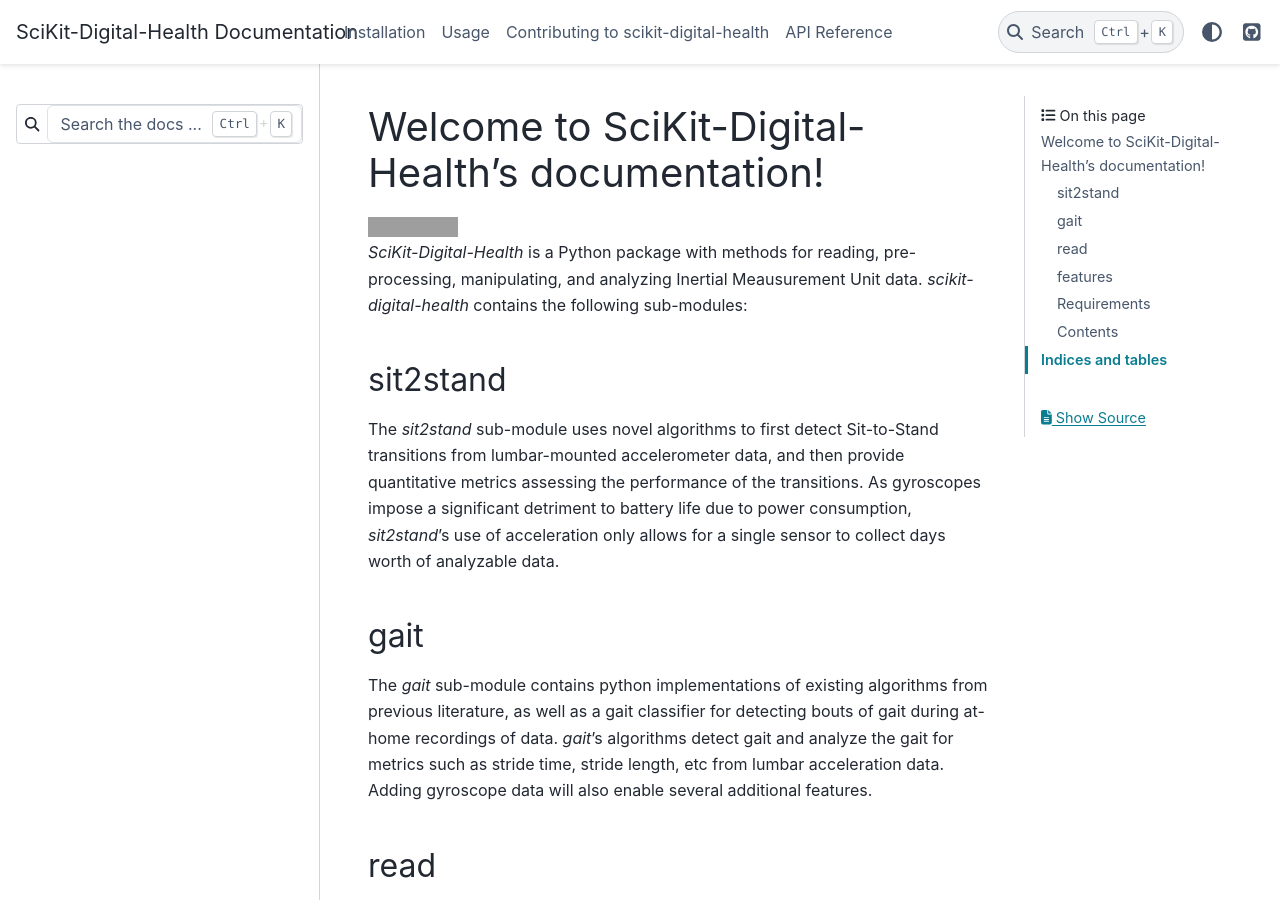
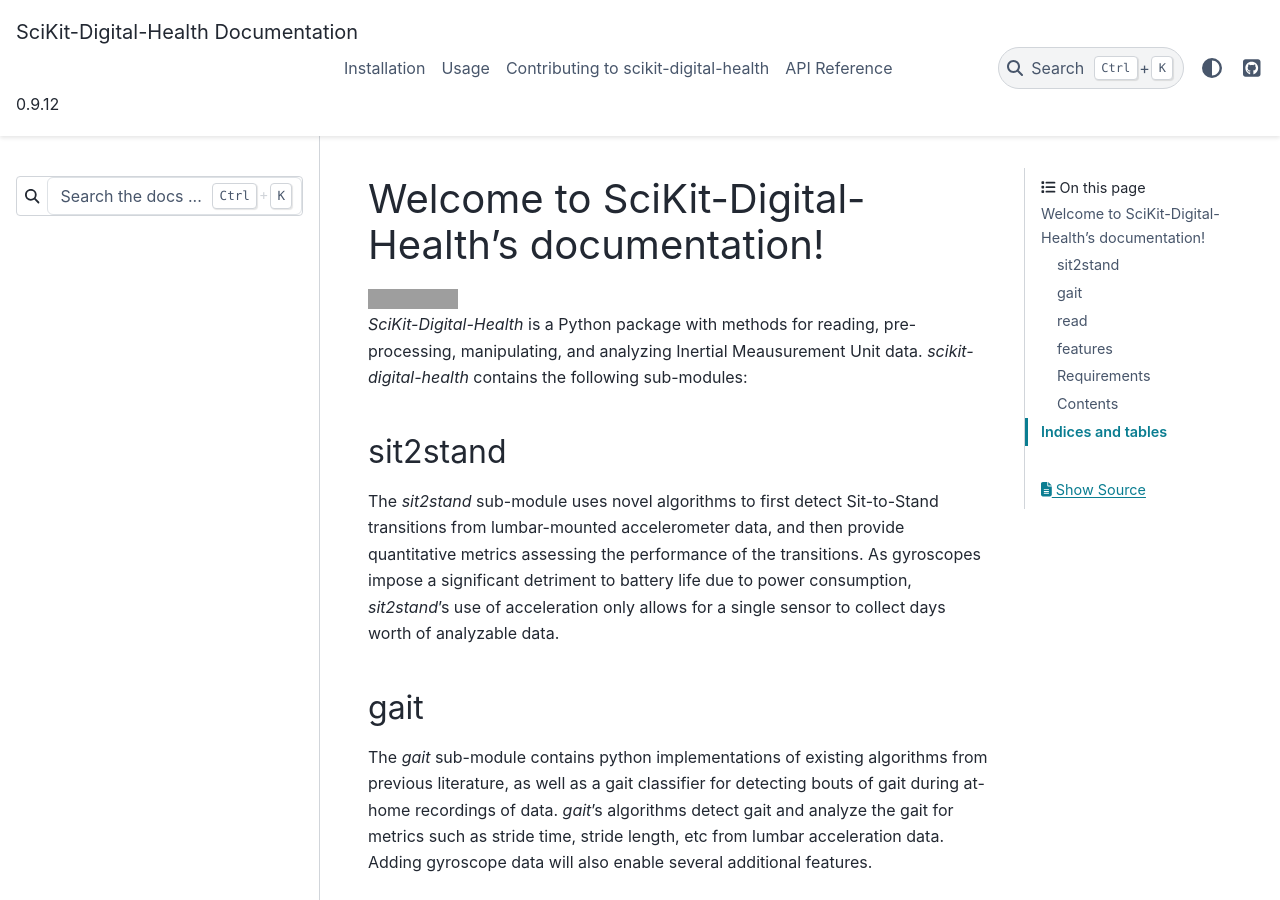
Before and after one commit to pfizer-opensource/scikit-digital-health, a Sphinx documentation site: the page built from docs/index.rst, in a window 1280 px wide and 900 px high. Built offline with Sphinx 7.4.7 and the PyData theme 0.15.4, drawn with Linux system fonts in a browser that asks for light colours; grey boxes are pictures that could not be loaded.

Commit message:
Add version to top bar

```diff
--- /dev/null
+++ b/docs/_templates/version.html
@@ -0,0 +1,2 @@
+<!-- This will display the version of the docs -->
+{{ version }}
--- a/docs/conf.py
+++ b/docs/conf.py
@@ -109,6 +109,7 @@ html_theme_options = {
             "icon": "fab fa-github-square",
         },
     ],
+    "navbar_start": ["navbar-logo", "version"],
 }
 
 # Add any paths that contain custom static files (such as style sheets) here,
```
